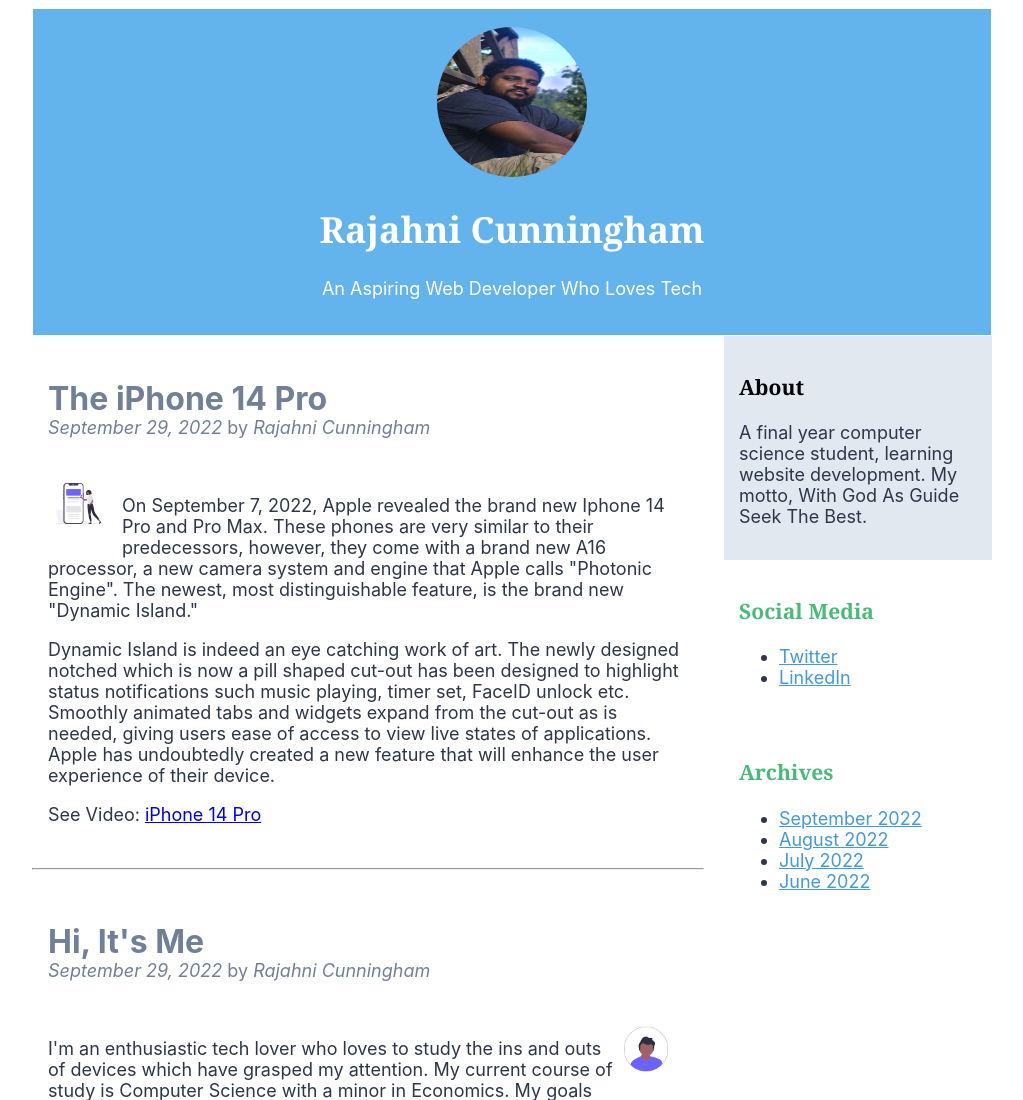
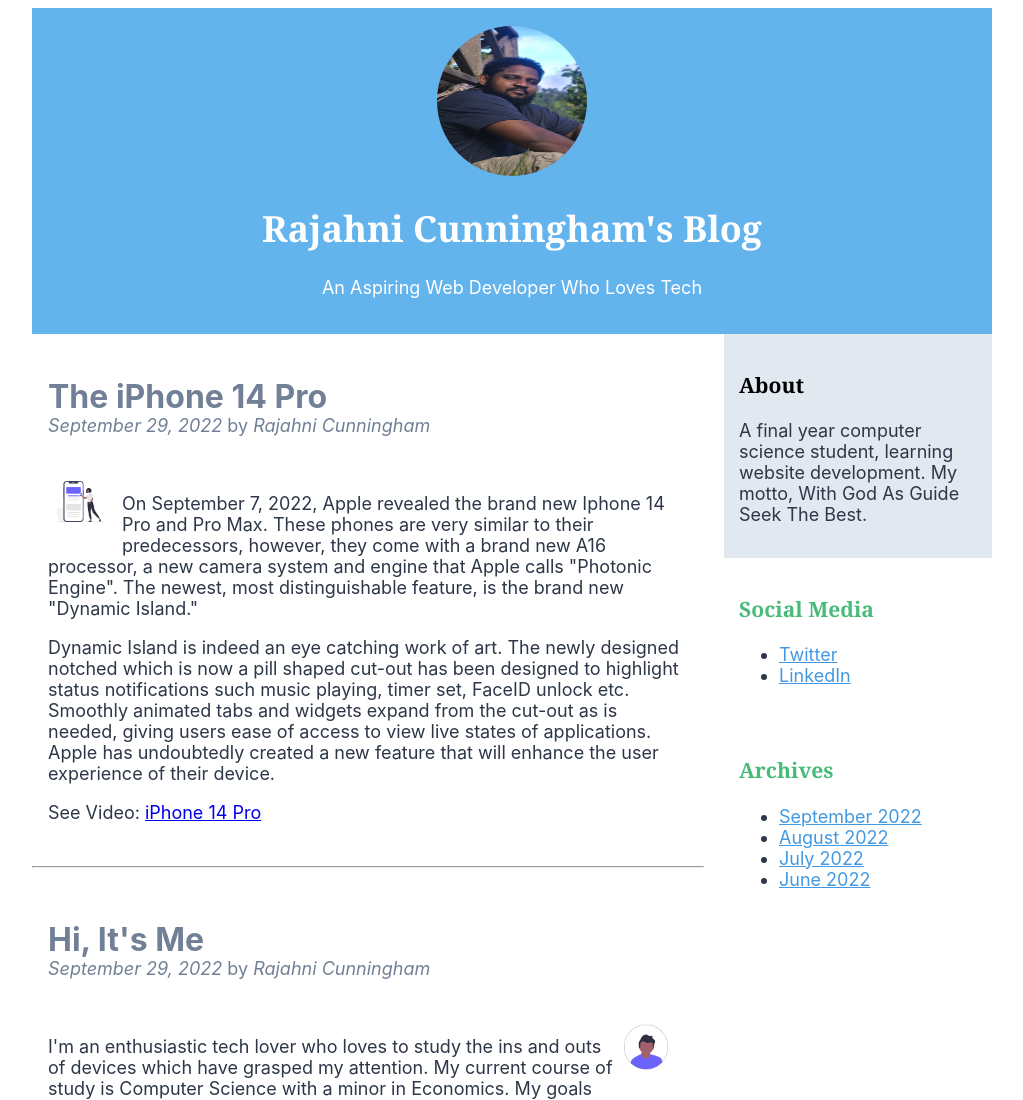
Before and after one commit to Rajahni/info2180-lab2, a plain HTML site: page index.html in a window 1280 px wide. Shown: the top 1100 px of the page, without its empty margins (128-1151 px from the left). Drawn offline with Linux system fonts and the light colour scheme.

Commit message:
Improvements on HTML and CSS

```diff
--- a/index.html
+++ b/index.html
@@ -12,7 +12,7 @@
             <header>
                 <div id="flexbox">
                     <img class="dis_pic" src="Blue_Mountain_Raj.jpg" alt="Display Picture">
-                    <h1>Rajahni Cunningham</h1>
+                    <h1>Rajahni Cunningham's Blog</h1>
                     <p>An Aspiring Web Developer Who Loves Tech</p>
                 </div>
 
@@ -23,7 +23,6 @@
                     <h2>The iPhone 14 Pro</h2>
                     <p class="date"><em>September 29, 2022</em> by <em>Rajahni Cunningham</em></p>
                     <br>
-
                     <img class="iphone" src="iPhone.png" alt="iPhone Image">
                     <p>
                         On September 7, 2022, Apple revealed the brand new Iphone 14 Pro and Pro Max.
--- a/styles.css
+++ b/styles.css
@@ -1,7 +1,7 @@
 html {
     font-size: 18px;
     color: #2D3748;
-    font-family:apple-system,BlinkMacSystemFont,"Segoe UI",Roboto,"Helvetica Neue",Arial,"Noto Sans",sans-serif;
+    font-family:apple-system, BlinkMacSystemFont, "Segoe UI", Roboto, "Helvetica Neue", Arial, "Noto Sans", sans-serif;
 }
 
 .dis_pic {
@@ -39,7 +39,6 @@
     justify-content: center;
     align-items: center;
     display: flex;
-    border: 1px solid #FFFFFF;
     padding: 1em;
     text-align: center;
 }
@@ -58,6 +57,11 @@
 article h2 {
     font-size: 32px;
     color: #718096;
+}
+
+.date {
+    color: #718096;
+    margin-top: -1.5em;
 }
 
 aside {
@@ -107,8 +111,3 @@
 .archives a {
     color: #4299E1;
 }
-
-.date {
-    color: #718096;
-    margin-top: -1.5em;
-}
```
